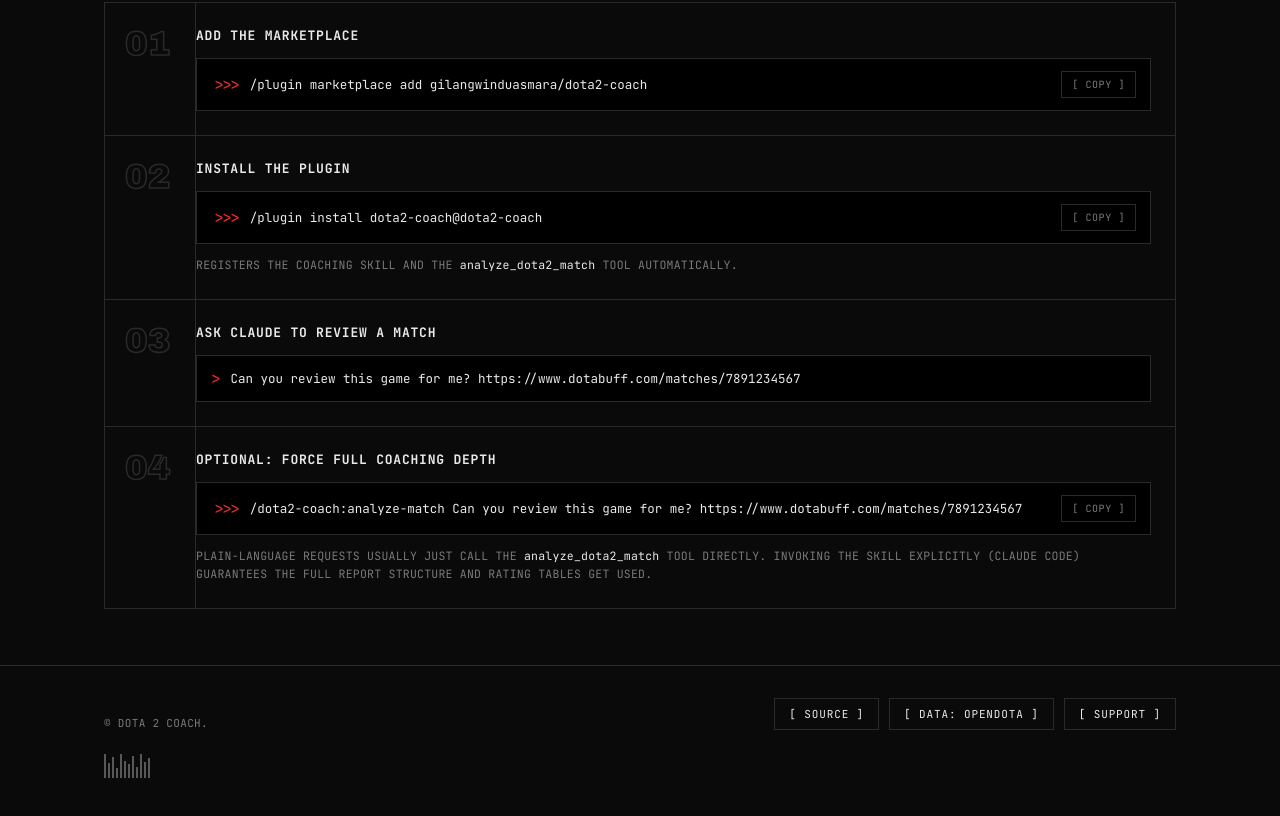
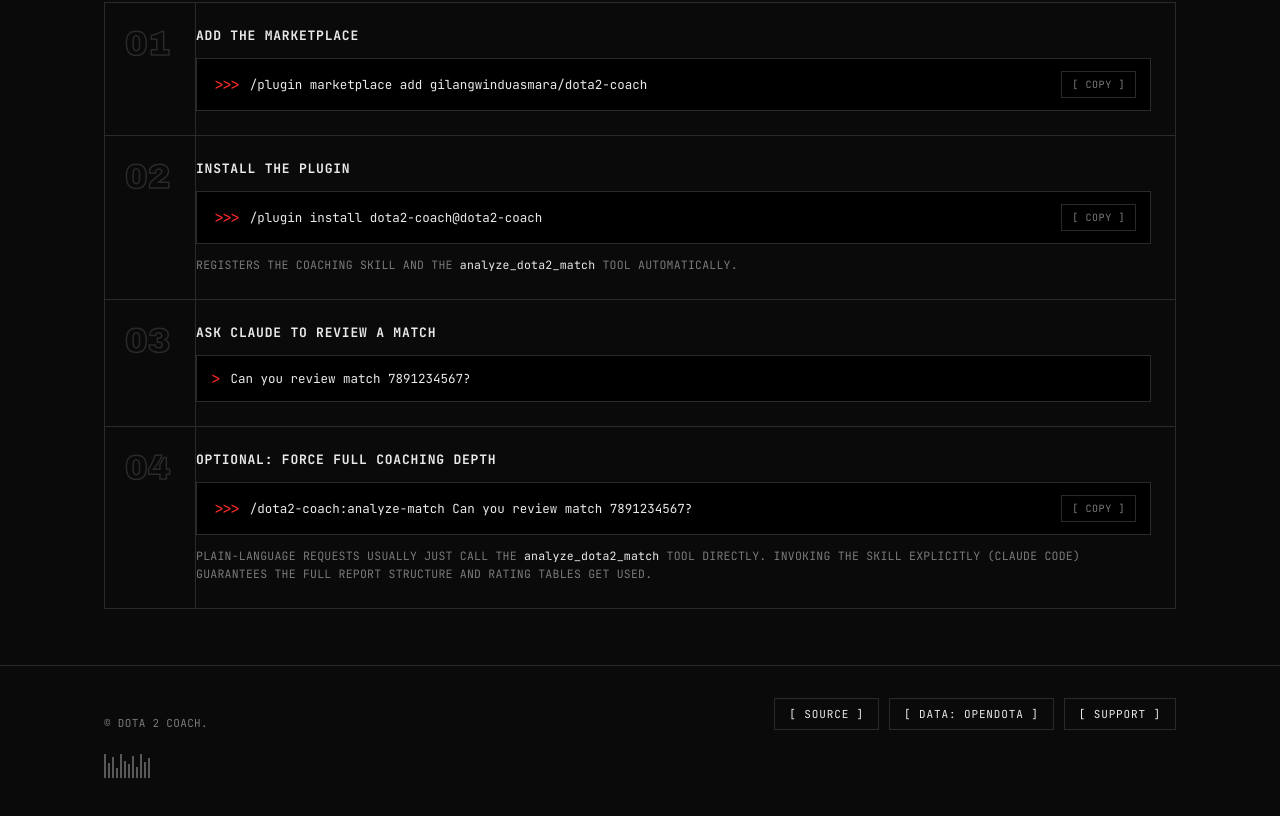
Before and after one commit to gilangwinduasmara/dota2-coach-mcp-server, a website: page index.html in a window 1280 px wide. Shown: the part 1451-2267 px from the top of the page. Drawn offline with Linux system fonts and the light colour scheme.

Commit message:
Simplify example prompts to a bare match ID instead of a full URL

```diff
--- a/index.html
+++ b/index.html
@@ -599,7 +599,7 @@
             <h3>Ask Claude to review a match</h3>
             <div class="term-row">
               <span class="prompt">&gt;</span>
-              <code>Can you review this game for me? https://www.dotabuff.com/matches/7891234567</code>
+              <code>Can you review match 7891234567?</code>
             </div>
           </div>
 
@@ -608,8 +608,8 @@
             <h3>Optional: force full coaching depth</h3>
             <div class="term-row">
               <span class="prompt">&gt;&gt;&gt;</span>
-              <code>/dota2-coach:analyze-match Can you review this game for me? https://www.dotabuff.com/matches/7891234567</code>
-              <button class="copy-btn" type="button" data-copy="/dota2-coach:analyze-match Can you review this game for me? https://www.dotabuff.com/matches/7891234567">[ Copy ]</button>
+              <code>/dota2-coach:analyze-match Can you review match 7891234567?</code>
+              <button class="copy-btn" type="button" data-copy="/dota2-coach:analyze-match Can you review match 7891234567?">[ Copy ]</button>
             </div>
             <p class="step-note">Plain-language requests usually just call the <code>analyze_dota2_match</code> tool directly. Invoking the skill explicitly (Claude Code) guarantees the full report structure and rating tables get used.</p>
           </div>
```
